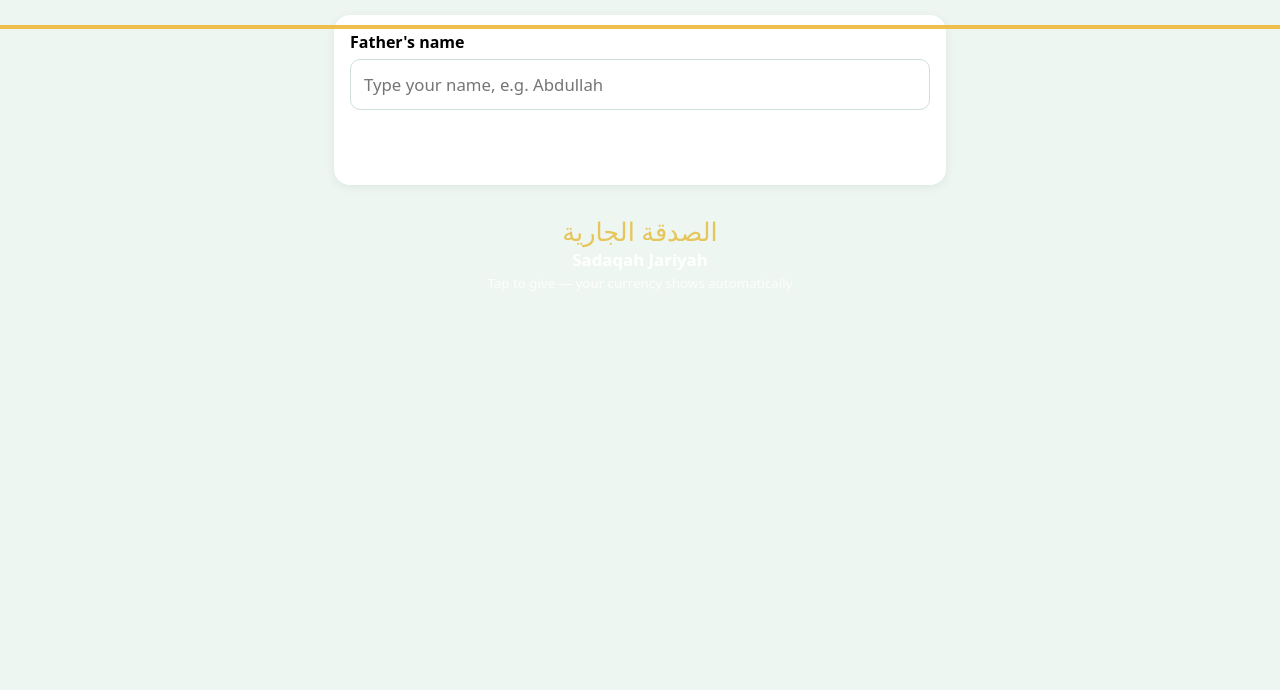
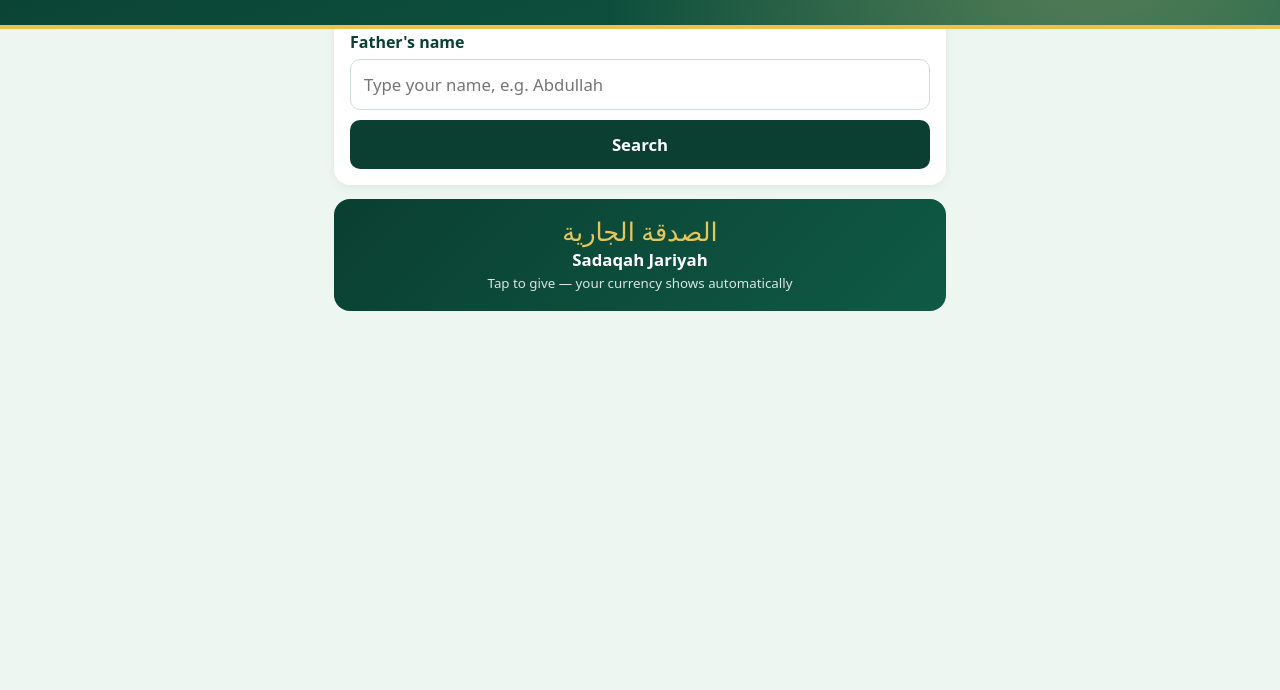
Before and after one commit to sirajulummahacademy763-ui/sirajulummatulislamiyyah, a plain HTML site: page madrasah.html in a window 1280 px wide. Shown: the part 110-800 px from the top of the page. Drawn offline with Linux system fonts and the light colour scheme.

Commit message:
Add CSS variables and update header styles

```diff
--- a/madrasah.html
+++ b/madrasah.html
@@ -8,6 +8,7 @@
 <title>Parents | Sirajul Ummah Madrasah</title>
 <link href="https://fonts.googleapis.com/css2?family=Amiri:wght@700&family=Figtree:wght@400;500;700;800&display=swap" rel="stylesheet">
 <style>
+:root{--night:#0a3f31;--deep:#0f5a44;--lamp:#f0be4d}
 *{box-sizing:border-box}
 body{margin:0;font-family:Figtree,system-ui,sans-serif;background:#eef6f1;color:var(--night)}
 header{background:radial-gradient(circle at 85% 10%,rgba(255,224,138,.32),transparent 45%),linear-gradient(160deg,var(--night),var(--deep));color:#fff;text-align:center;padding:22px 16px 28px;border-bottom:4px solid #f0be4d;position:relative}header:before{content:"\2726  \2727";position:absolute;right:16px;top:12px;color:#ffe9a6;text-shadow:0 0 12px #ffe08a;letter-spacing:8px}
```
